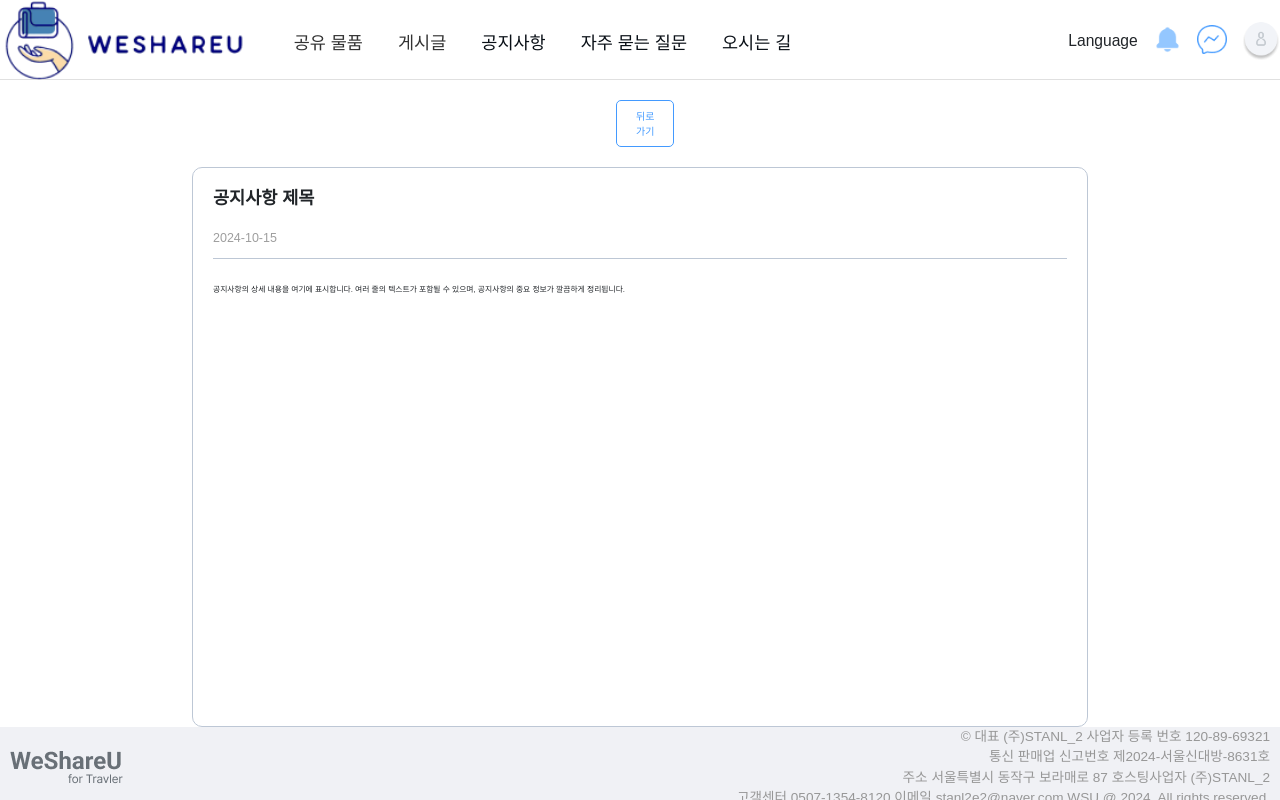
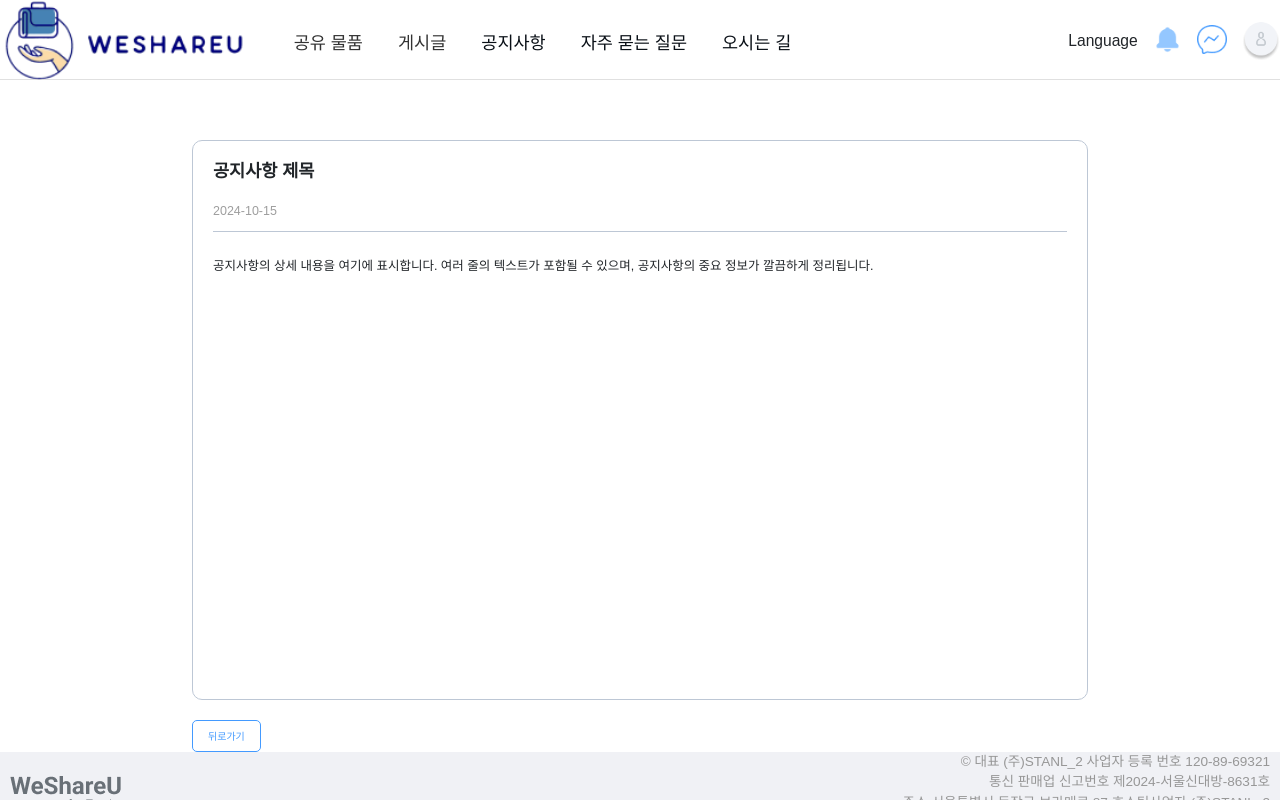
Before and after one commit to beyond-sw-camp/be09-4th-STANL2-WeShareYou, a Vue app: page /notice/1 in a window 1280 px wide. Built offline with nearby package versions, Linux system fonts and the light colour scheme; no server answers; a web font is replaced by a local one.

Commit message:
feat: 수정위해 commit

```diff
--- a/src/views/body/notice/components/NoticeDetail.vue
+++ b/src/views/body/notice/components/NoticeDetail.vue
@@ -2,8 +2,7 @@
   <div class="page-wrapper">
     <!-- 등록 버튼 -->
     <!-- <button class="back-button">뒤로가기</button> -->
-    <div class="button-container">
-      <button class="back-button">뒤로가기</button>
+    <div class="buttons">
       <button @click="noticeModify" class="modify-button" v-if="isAdmin">수정</button>
       <button @click="noticeDelete" class="delete-button" v-if="isAdmin">삭제</button>
     </div>
@@ -19,6 +18,8 @@
         </p>
       </div>
     </div>
+    <button class="back-button">뒤로가기</button>
+
   </div>
 </template>
 
@@ -96,18 +97,6 @@
   gap: 2rem; /* 상단 버튼과 컨테이너 간격 */
 }
 
-/* 뒤로가기 버튼 */
-.back-button {
-  align-self: flex-start;
-  margin-left: 15%; /* 왼쪽 여백 */
-  padding: 0.75rem 1.5rem;
-  border: 1px solid #439aff;
-  background-color: transparent;
-  color: #439aff;
-  font-size: 1rem;
-  border-radius: 0.5rem;
-  cursor: pointer;
-}
 
 /* 공지사항 상세 컨테이너 */
 .container {
@@ -140,24 +129,34 @@
 
 /* 내용 스타일 */
 .content {
-  font-size: 1.25rem; /* 20px */
+  font-size: 2rem; /* 20px */
   line-height: 1.5; /* 텍스트 가독성을 위한 줄 간격 */
 }
 
 
-.button-container {
-  display:flex;
-  align-items: center;
-  justify-content: end;
+/* 뒤로가기 버튼 */
+.back-button {
+  align-self: flex-start;
+  margin-left: 15%; /* 왼쪽 여백 */
+  padding: 0.75rem 1.5rem;
+  border: 1px solid #439aff;
+  background-color: transparent;
+  color: #439aff;
+  font-size: 1rem;
+  border-radius: 0.5rem;
+  cursor: pointer;
 }
 
-.modify-button {
-    display:flex;
-    justify-content: center;
-    align-items:end;
-    font-size: 1.25rem;
-    margin-right: 1rem;
-    padding: 1rem 2rem;
+  .buttons {
+    margin-top: 20px;
+    display: flex;
+    justify-content: flex-end;
+  }
+
+  .modify-button {
+    margin-right: 10px;
+    padding: 10px 20px;
+    font-size: 1rem;
     border: 1px solid #439aff;
     color: #439aff;
     background-color: transparent;
@@ -166,14 +165,10 @@
   }
 
   .delete-button {
-    display:flex;
-    justify-content: center;
-    align-items:end;
-    font-size: 1.25rem;
-    margin-right: 1rem;
-    padding: 1rem 2rem;
-    border: 1px solid #439aff;
-    color: #439aff;
+    font-size: 1rem;
+    padding: 10px 20px;
+    border: 1px solid #ff414c;
+    color: #ff414c;
     background-color: transparent;
     border-radius: 4px;
     cursor: pointer;
```
